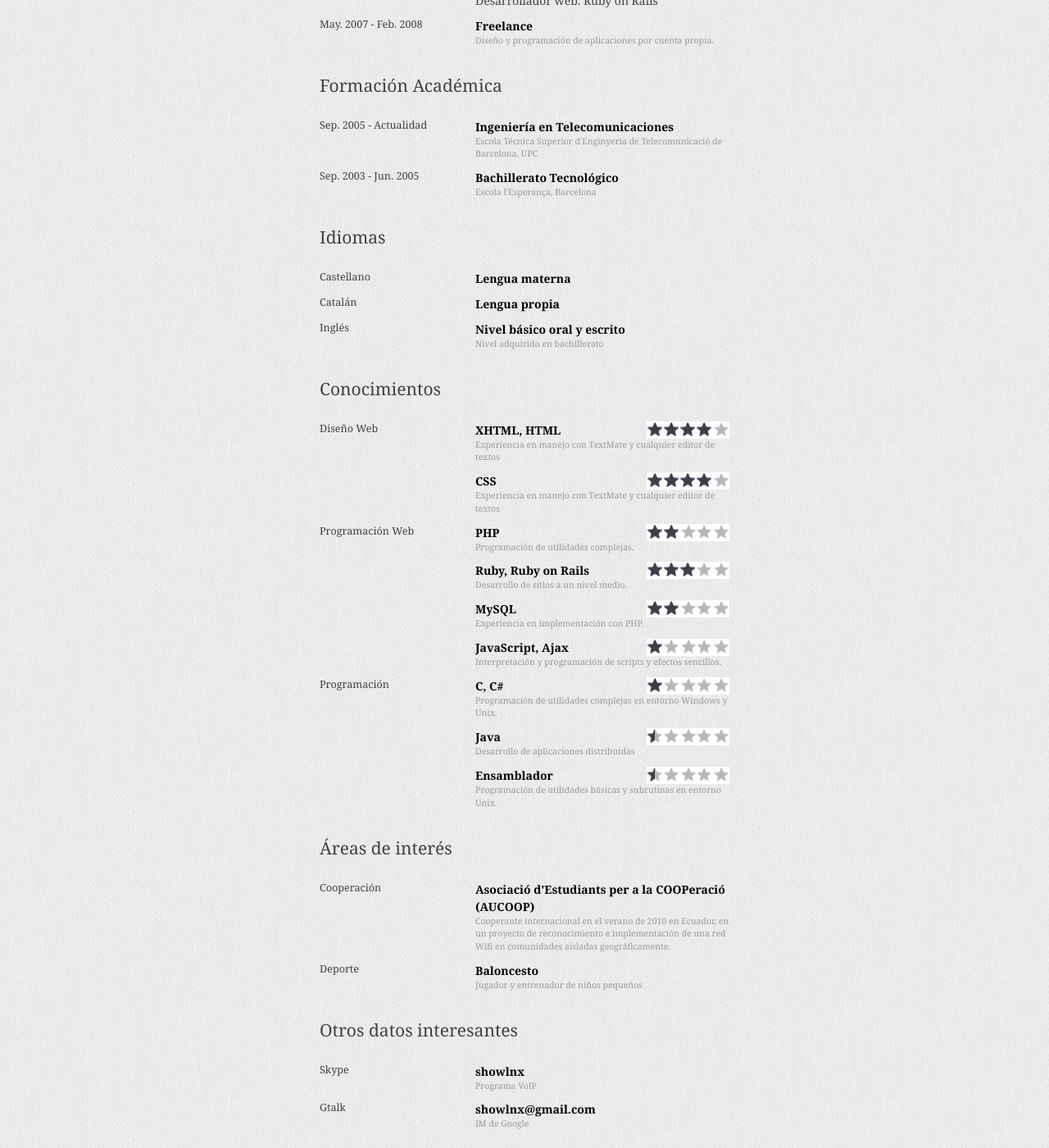
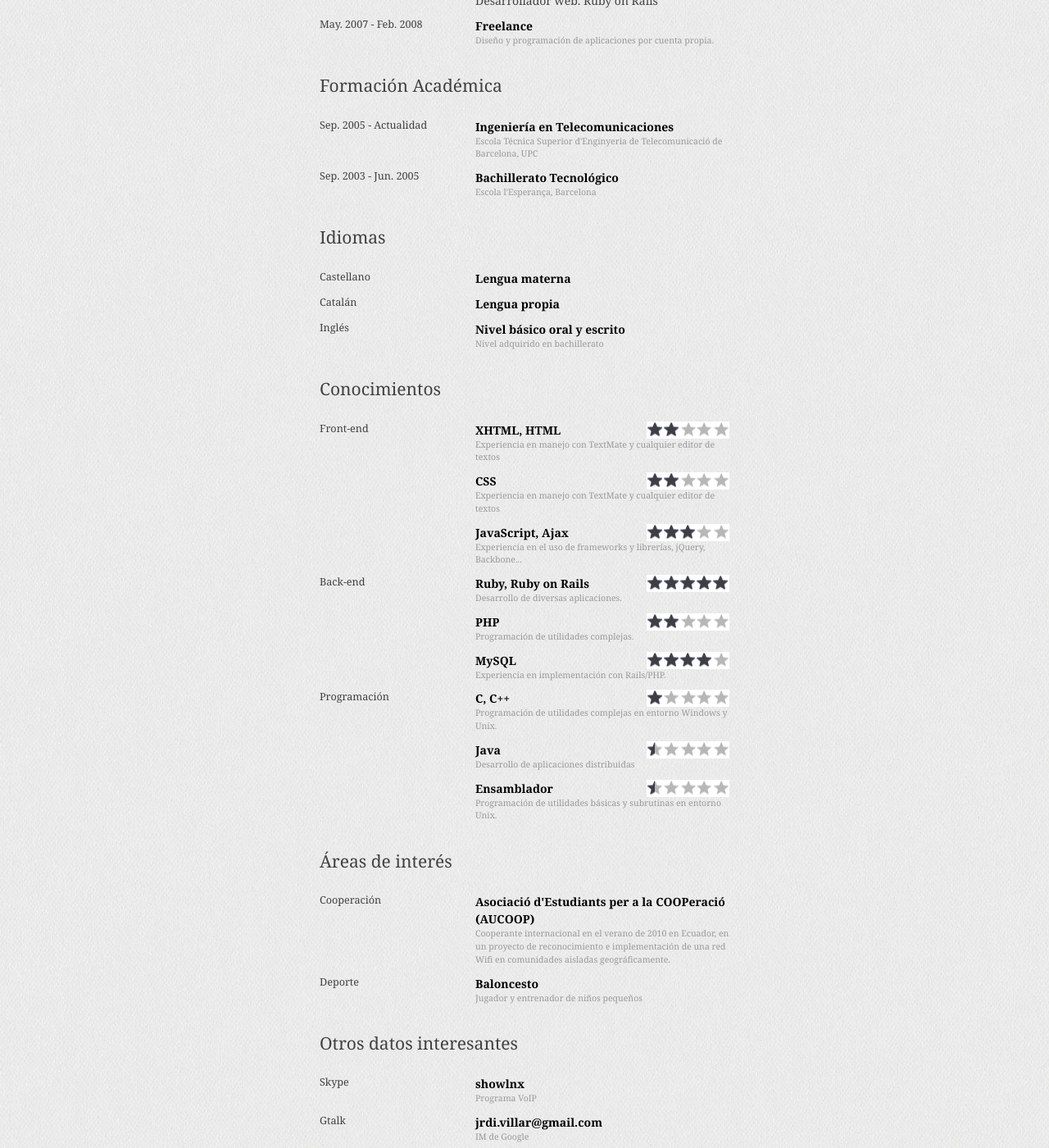
Before and after one commit to jrdi/jrdi.github.com, a Jekyll site: the page built from cv.html, in a window 1280 px wide and 1400 px high, scrolled down 754 px. Shown: the whole window at 82% size. Built offline with Jekyll 4.4.1, drawn with Linux system fonts in a browser that asks for light colours; Markdown is read by kramdown in place of the engine named in the settings.

Commit message:
Update CV

```diff
--- a/cv.html
+++ b/cv.html
@@ -64,19 +64,19 @@
 
 	<h2>Conocimientos</h2>
 	<ul>
-		<li><span>Diseño Web</span><strong class="skill four_stars">XHTML, HTML</strong>
+		<li><span>Front-end</span><strong class="skill two_stars">XHTML, HTML</strong>
 		<small>Experiencia en manejo con TextMate y cualquier editor de textos</small></li>
-		<li><strong class="skill four_stars">CSS</strong>
+		<li><strong class="skill two_stars">CSS</strong>
 		<small>Experiencia en manejo con TextMate y cualquier editor de textos</small></li>
-		<li><span>Programación Web</span><strong class="skill two_stars">PHP</strong>
+		<li><strong class="skill three_stars">JavaScript, Ajax</strong>
+		<small>Experiencia en el uso de frameworks y librerías, jQuery, Backbone...</small></li>
+		<li><span>Back-end</span><strong class="skill five_stars">Ruby, Ruby on Rails</strong>
+		<small>Desarrollo de diversas aplicaciones.</small></li>
+		<li><strong class="skill two_stars">PHP</strong>
 		<small>Programación de utilidades complejas.</small></li>
-		<li><strong class="skill three_stars">Ruby, Ruby on Rails</strong>
-		<small>Desarrollo de sitios a un nivel medio.</small></li>
-		<li><strong class="skill two_stars">MySQL</strong>
-		<small>Experiencia en implementación con PHP.</small></li>
-		<li><strong class="skill one_stars">JavaScript, Ajax</strong>
-		<small>Interpretación y programación de scripts y efectos sencillos.</small></li>
-		<li><span>Programación</span><strong class="skill one_stars">C, C#</strong>
+		<li><strong class="skill four_stars">MySQL</strong>
+		<small>Experiencia en implementación con Rails/PHP.</small></li>
+		<li><span>Programación</span><strong class="skill one_stars">C, C++</strong>
 		<small>Programación de utilidades complejas en entorno Windows y Unix.</small></li>
 		<li><strong class="skill zero_stars">Java</strong>
 		<small>Desarrollo de aplicaciones distribuidas</small></li>
@@ -98,7 +98,7 @@
 		<strong>showlnx</strong>
 		<small>Programa VoIP</small></li>
 		<li><span>Gtalk</span>
-		<strong>showlnx@gmail.com</strong>
+		<strong>jrdi.villar@gmail.com</strong>
 		<small>IM de Google</small></li>
 	</ul>
 </div>
```
